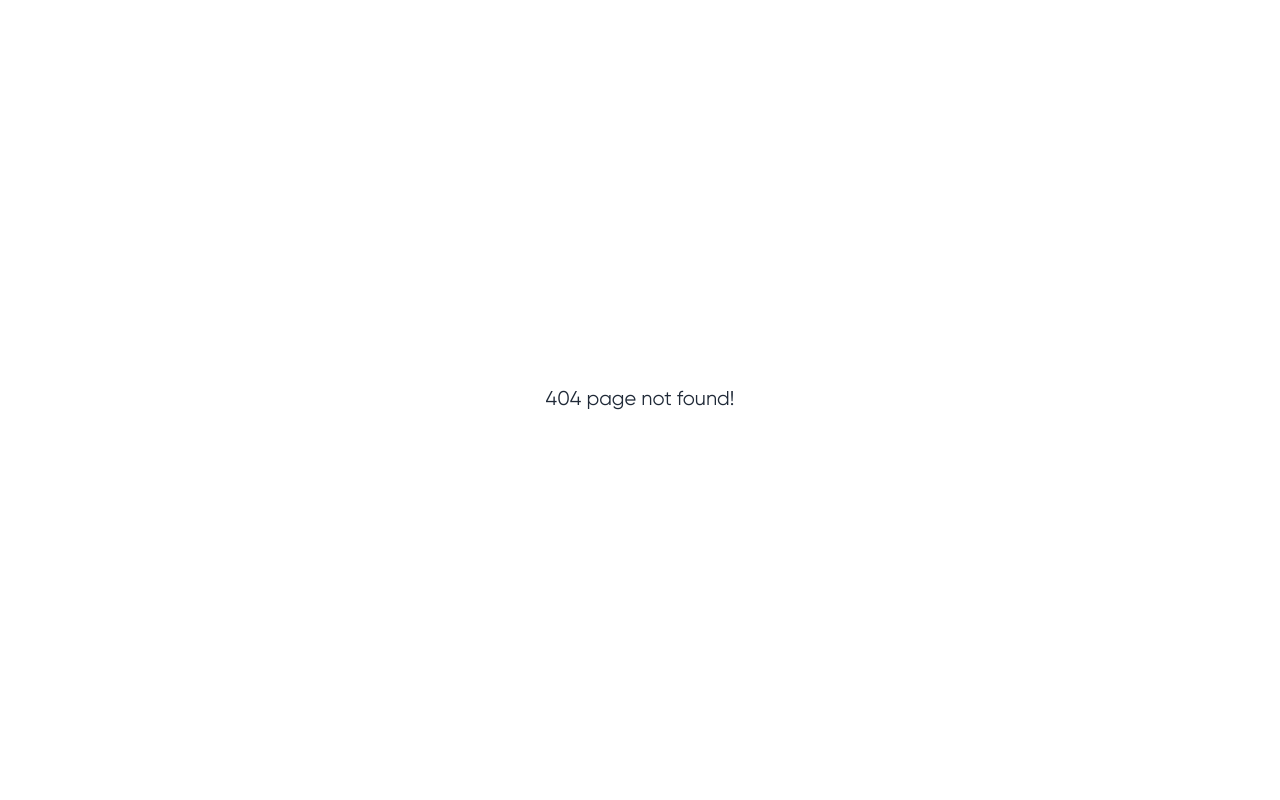
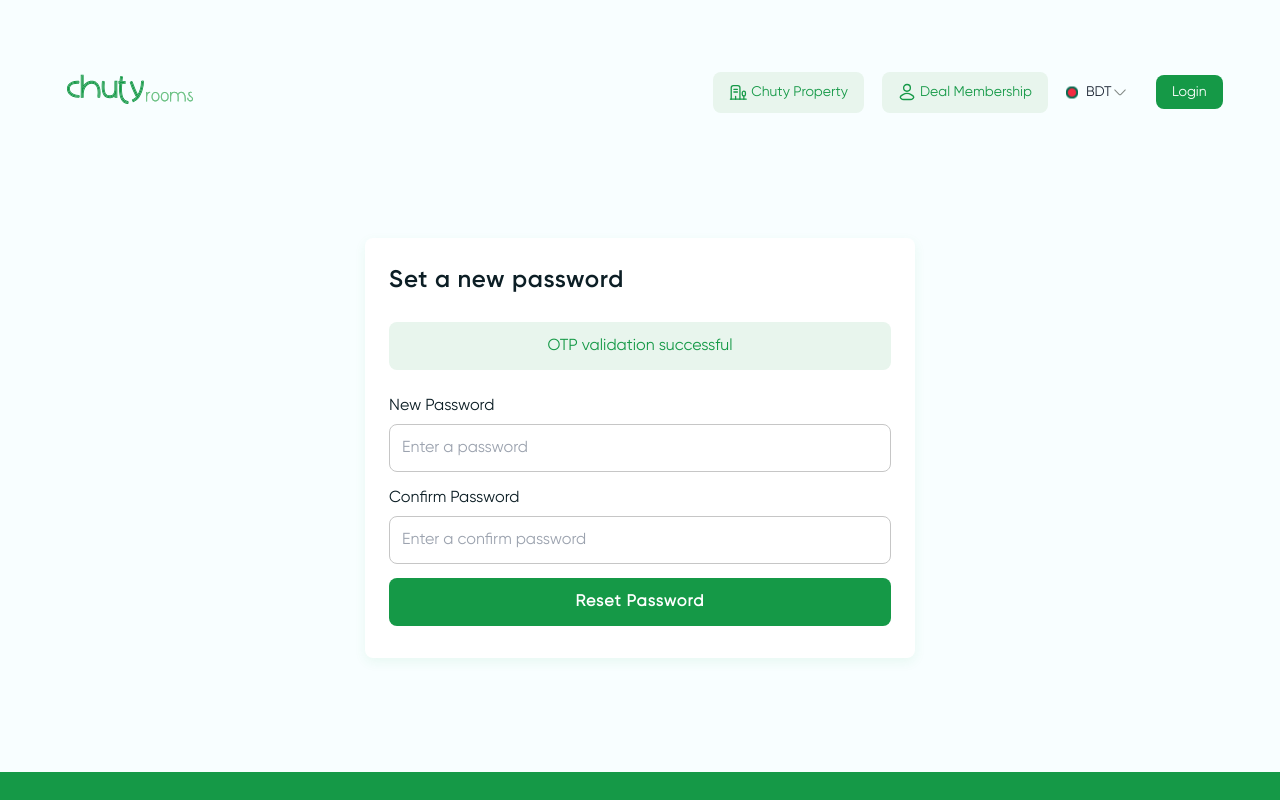
Before and after one commit to arif123s/chutyrooms-v2-client-side, a React (Vite) app: page /reset-password in a window 1280 px wide. Before the commit this address had no page. Shown: the top 800 px of the page. Built offline with nearby package versions, Linux system fonts and the light colour scheme.

Commit message:
updated register and owner register for email verification

```diff
--- a/src/Pages/Auth/ForgetPassword/ForgetPassword.jsx
+++ b/src/Pages/Auth/ForgetPassword/ForgetPassword.jsx
@@ -1,5 +1,7 @@
 import { useForm } from "react-hook-form";
 import { useNavigate } from "react-router-dom";
+import Loading from "../../Common/Includes/Loading/Loading";
+import { useState } from "react";
 
 const ForgetPassword = () => {
 const navigate = useNavigate();
@@ -9,15 +11,66 @@ const navigate = useNavigate();
     formState: { errors },
   } = useForm();
 
-//   const [loading, setLoading] = useState(false);
+ const [errorMessage, setErrorMessage] = useState({
+   status: false,
+   message: "",
+   errors: [],
+ });
+ const [loading, setLoading] = useState(false);
 
-//   if (loading) {
-//     return <Loading></Loading>;
-//   }
+  if (loading) {
+    return <Loading></Loading>;
+  }
 
   const onSubmit = (data) => {
+    setLoading(true)
 console.log(data)
-navigate('/otp')
+fetch("http://127.0.0.1:8000/api/user/password/forget", {
+  method: "POST",
+  headers: {
+    "content-type": "application/json",
+    // authorization: `Bearer ${localStorage.getItem("accessToken")}`,
+  },
+  body: JSON.stringify({ reset_pass_user: data.username }),
+})
+  .then((res) => res.json())
+  .then((data) => {
+    setLoading(false);
+    console.log(data);
+    if (data.status == 1029) {
+      console.log("Otp sent!", data);
+      console.log("Otp sent!", data.data.code_expires_at);
+      sessionStorage.setItem(
+        "user",
+        JSON.stringify({
+          id: data.data.user.id,
+          otpExpiresAt: data.data.code_expires_at,
+        })
+      );
+      // navigate(`/otp`);
+    }
+    // if (data.status == 101) {
+    //   console.log("Successfully registered!", data);
+    //   sessionStorage.setItem(
+    //     "user",
+    //     JSON.stringify({
+    //       id: data.data.id,
+    //       otpExpiresAt: data.data.otp_expires_at,
+    //     })
+    //   );
+
+    //   navigate(`/otp`);
+    // }
+    else {
+      console.log("Registration failed!", data);
+      setErrorMessage({
+        status: true,
+        message: data.message,
+        errors: [data.errors],
+      });
+      console.log("errormessage", errorMessage.errors.length);
+    }
+  });
   }
 
   return (
@@ -56,6 +109,20 @@ navigate('/otp')
           </label>
         </div>
 
+        {errorMessage.errors?.length > 0 &&
+          errorMessage?.errors?.map((err, index) => (
+            <div key={index}>
+              {Object.values(err).map((value, i) => (
+                <p
+                  className="label-text-alt text-rose-500 text-center mb-[4px]"
+                  key={i}
+                >
+                  {value}
+                </p>
+              ))}
+            </div>
+          ))}
+
         <input type="submit" className="login-btn" value="Submit" />
       </form>
     </div>
--- a/src/Pages/Auth/Owner/OwnerRegister/OwnerRegister.jsx
+++ b/src/Pages/Auth/Owner/OwnerRegister/OwnerRegister.jsx
@@ -109,6 +109,7 @@ const OwnerRegister = () => {
                JSON.stringify({
                  id: data.data.id,
                  otpExpiresAt: data.data.otp_expires_at,
+                 registration_code: data.status,
                })
              );
             dispatch(registerUser(data));
@@ -120,7 +121,8 @@ const OwnerRegister = () => {
                "user",
                JSON.stringify({
                  id: data.data.id,
-                 otpExpiresAt: data.data.otp_expires_at,
+                 otpExpiresAt: data.data.email_verification_token_expires_at,
+                 registration_code: data.status,
                })
              );
              dispatch(registerUser(data));
--- a/src/Pages/Auth/ResetPassword/ResetPassword.jsx
+++ b/src/Pages/Auth/ResetPassword/ResetPassword.jsx
@@ -1,21 +1,61 @@
+import { useState } from "react";
+import { useForm } from "react-hook-form";
+import { useNavigate } from "react-router-dom";
 
 const ResetPassword = () => {
+  const navigate = useNavigate();
+  const {
+    register,
+    handleSubmit,
+    formState: { errors },
+  } = useForm();
+  const [passErrorMessage, setPassErrorMessage] = useState(false);
+  // const [errorMessage, setErrorMessage] = useState({
+  //   status: false,
+  //   message: "",
+  // });
+//   const [errorMessage, setErrorMessage] = useState({
+//     status: false,
+//     message: "",
+//     errors: [],
+//   });
+  //   const [loading, setLoading] = useState(false);
+
+  //   if (loading) {
+  //     return <Loading></Loading>;
+  //   }
+
+  const onSubmit = (data) => {
+    console.log(data);
+    const password = data.password;
+    const confirmPassword = data.confirmPassword;
+
+    if (password === confirmPassword) {
+      // Passwords match, you can proceed with the registration logic
+      setPassErrorMessage(false);
+      navigate("/login");
+    } else {
+      setPassErrorMessage(true);
+    }
+  };
+
   return (
     <div className="login-container">
-        <h2 className="login-title font-['Gilroy-semibold']">Sign In</h2>
+      <h2 className="login-title font-['Gilroy-semibold']">
+        Set a new password
+      </h2>
+
+      <div className="mb-[24px] bg-[#E8F5ED] rounded-[8px] h-[44px] md:h-[48px] lg:h-[48px] flex justify-center items-center">
+        <p className="text-[#159947] text-[16px]">OTP validation successful</p>
+      </div>
 
       <form onSubmit={handleSubmit(onSubmit)}>
-          <div className="">
+        <div className="mb-[14px]">
           <label className="input-title" htmlFor="password">
             New Password
           </label>
           <input
-              // className="input-box"
-              className={` ${
-                errors.password?.type === "required"
-                  ? "input-box input-error"
-                  : "input-box"
-              }`}
+            className="input-box input-error"
             id="password"
             name="password"
             type="password"
@@ -45,6 +85,37 @@ const ResetPassword = () => {
           </label>
         </div>
 
+        <div className="mb-[14px]">
+          <label className="input-title" htmlFor="confirmPassword">
+            Confirm Password
+          </label>
+          <input
+            className="input-box input-error"
+            id="confirmPassword"
+            name="confirmPassword"
+            type="password"
+            placeholder="Enter a confirm password"
+            {...register("confirmPassword", {
+              required: {
+                value: true,
+                message: "Confirm Password is Required",
+              },
+            })}
+          />
+          <label className=" mb-0 pb-0">
+            {errors.confirmPassword?.type === "required" && (
+              <span className="label-text-alt text-red-500">
+                {errors.confirmPassword.message}
+              </span>
+            )}
+            {passErrorMessage && (
+              <span className="label-text-alt text-red-500">
+                Passwords Not Matched
+              </span>
+            )}
+          </label>
+        </div>
+
         <input type="submit" className="login-btn" value="Reset Password" />
       </form>
     </div>
--- a/src/Pages/Auth/User/Register/Register.jsx
+++ b/src/Pages/Auth/User/Register/Register.jsx
@@ -132,7 +132,7 @@ const Register = () => {
         username: loginMethod === "phone" ? data.phone : data.email,
         role_code: 345,
         password,
-        countryCode: selectedCountry.code,
+        country_code: selectedCountry.code,
       };
       // console.log('user',user)
       // send user data to database
@@ -155,6 +155,7 @@ const Register = () => {
                 JSON.stringify({
                   id: data.data.id,
                   otpExpiresAt: data.data.otp_expires_at,
+                  registration_code: data.status,
                 })
               );
               dispatch(registerUser(data));
@@ -167,7 +168,8 @@ const Register = () => {
                 "user",
                 JSON.stringify({
                   id: data.data.id,
-                  otpExpiresAt: data.data.otp_expires_at,
+                  otpExpiresAt: data.data.email_verification_token_expires_at,
+                  registration_code: data.status,
                 })
               );
               dispatch(registerUser(data));
@@ -199,7 +201,7 @@ const Register = () => {
 
   return (
     <div className="login-container">
-      <h2 className="login-title font-['Gilroy-semibold']">Customer Details</h2>
+      <h2 className="login-title font-['Gilroy-semibold']">Register</h2>
 
       <div className="flex gap-[12px]">
         <button
--- a/src/Pages/Auth/Verification/OtpVerification/OtpVerification.jsx
+++ b/src/Pages/Auth/Verification/OtpVerification/OtpVerification.jsx
@@ -25,7 +25,7 @@ const OtpVerification = () => {
   // const [otpExpiresAt, setOtpExpiresAt] = useState("");
 
   const user = JSON.parse(sessionStorage.getItem("user"));
-  console.log(user);
+  // console.log(user);
 
   useEffect(() => {
     // const otpExpiresAt = userInfo?.data?.otp_expires_at;
@@ -105,7 +105,7 @@ const OtpVerification = () => {
     }
   };
 
-  console.log(userInfo?.data);
+  // console.log(userInfo?.data);
 
   const handleResendCode = () => {
     setLoading(true);
@@ -138,7 +138,9 @@ const OtpVerification = () => {
 
     // get data
     fetch(
-      `http://127.0.0.1:8000/api/user/otp/verify?user=${user.id}&token=${concatOtp}`
+      user.registration_code == 102
+        ? `http://127.0.0.1:8000/api/user/otp/verify?user=${user.id}&token=${concatOtp}`
+        : `http://127.0.0.1:8000/api/user/email/verify?user=${user.id}&token=${concatOtp}`
     )
       .then((res) => res.json())
       .then((data) => {
@@ -159,6 +161,7 @@ const OtpVerification = () => {
           navigate("/");
         } else {
           setOtpError({ status: true, message: data.message });
+          console.log(data);
         }
       });
 
--- a/src/Routes/Route.jsx
+++ b/src/Routes/Route.jsx
@@ -9,6 +9,8 @@ import OwnerRegister from "../Pages/Auth/Owner/OwnerRegister/OwnerRegister";
 import Register from "../Pages/Auth/User/Register/Register";
 import MembershipCards from "../Pages/Home/Home/MembershipCards/MembershipCards";
 import ForgetPassword from "../Pages/Auth/ForgetPassword/ForgetPassword";
+import ResetPassword from "../Pages/Auth/ResetPassword/ResetPassword";
+
 import SearchResultHotel from "../Pages/Home/SearchResultHotel/SearchResultHotel";
 import PropertyAdd from "../Pages/Owner/PropertyAdd/PropertyAdd";
 import NotFound from "../Pages/NotFound/NotFound";
@@ -65,6 +67,10 @@ export const router = createBrowserRouter([
           {
             path: "forget-password",
             element: <ForgetPassword></ForgetPassword>,
+          },
+          {
+            path: "reset-password",
+            element: <ResetPassword></ResetPassword>,
           },
           {
             path: "membership",
```
Lines whose indentation alone changed are shown as unchanged.
